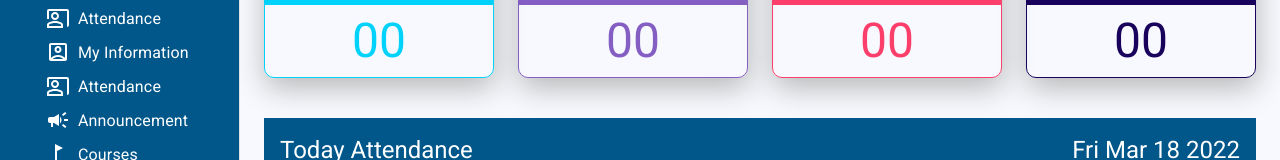
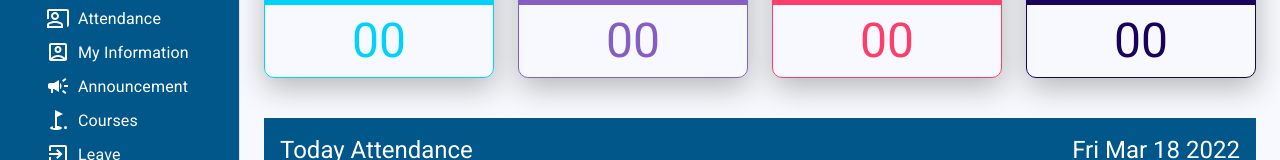
Before and after one commit to SanjidaNowrin/hr-care-client, a React (Create React App) app: page /dashboard in a window 1280 px wide. Shown: the part 241-401 px from the top of the page. Built offline with nearby package versions, Linux system fonts and the light colour scheme; no server answers; sample sign-in values are in the browser's storage.

Commit message:
update issue

```diff
--- a/src/Components/Dashboard/Charts/PieChartsChartJs.js
+++ b/src/Components/Dashboard/Charts/PieChartsChartJs.js
@@ -13,7 +13,7 @@ const PieChartsChartJs = ({ attendance, dateString, holiday }) => {
     const w = attendance.length
     const h = holiday.length;
     let p = w - h
-    // p = w - (ab + h)
+    // p = w - (ab + h)git
     const data = {
         labels: ['Present', 'Absent', 'Holiday'],
         datasets: [{
--- a/src/Components/Dashboard/Dashboard/Dashboard.js
+++ b/src/Components/Dashboard/Dashboard/Dashboard.js
@@ -101,11 +101,6 @@ function Dashboard(props) {
           <Link className={dashLink} to="/dashboard/myinfo">
             <AccountBoxOutlinedIcon className={dashIcon} />
             My Information
-          </Link>
-
-          <Link className={dashLink} to="/dashboard/attendance">
-            <CoPresentOutlinedIcon className={dashIcon} />
-            Attendance
           </Link>
 
           <Link className={dashLink} to="/dashboard/announcements">
```
